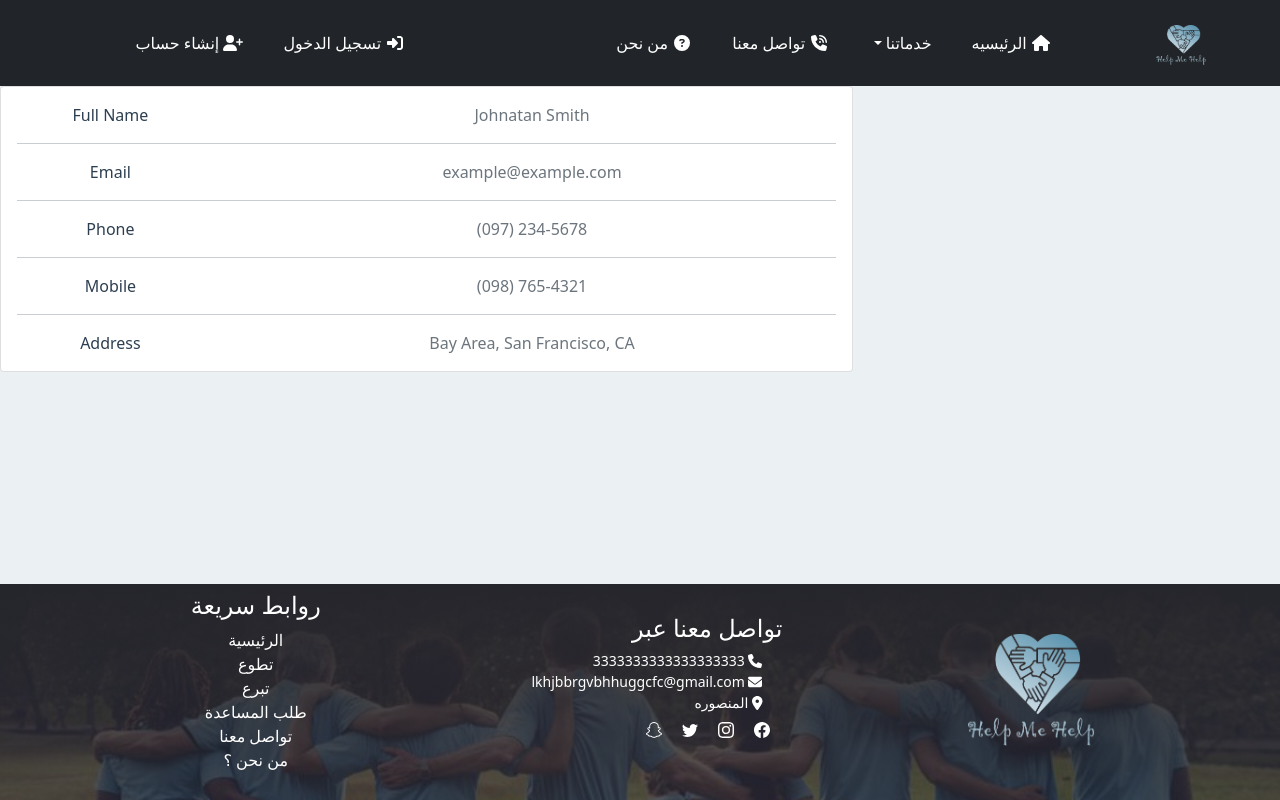
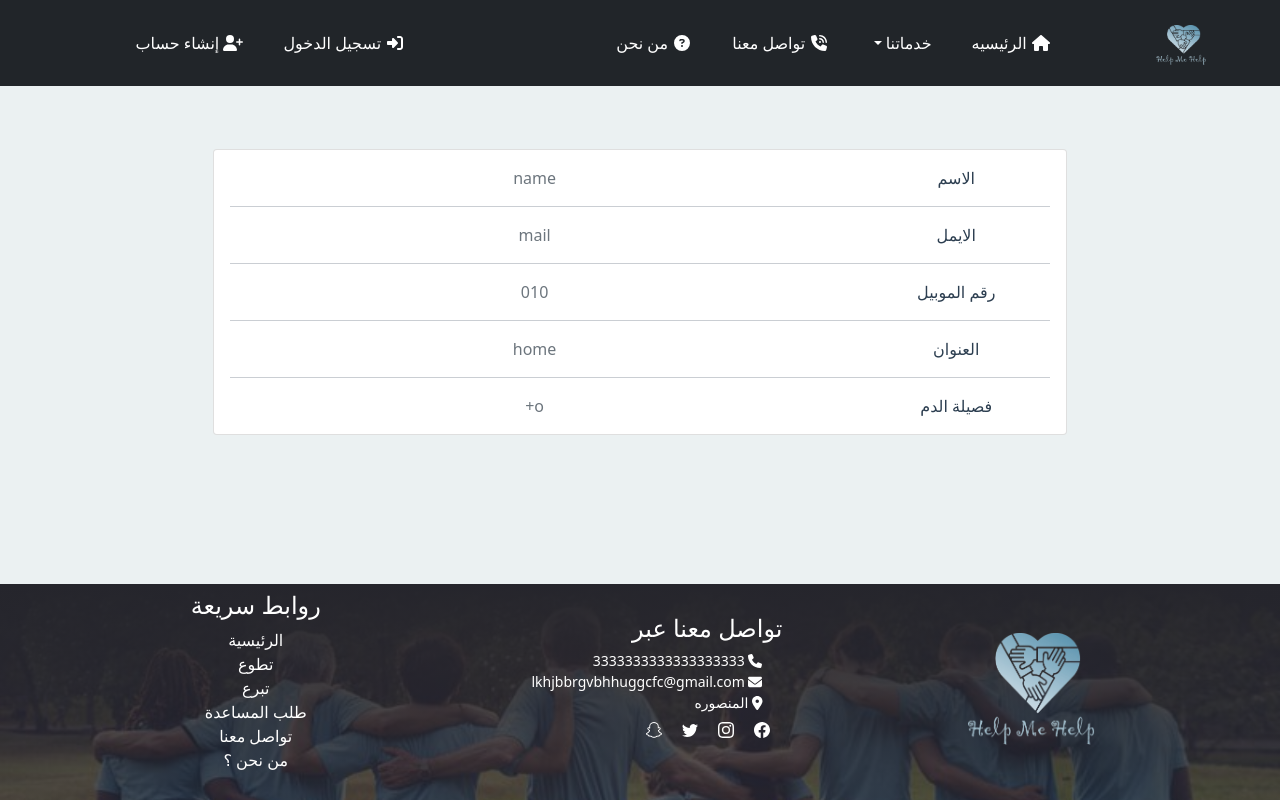
Before and after one commit to rahmahelmy99/fianlGraduationProject, a Vue app: page /myaccount in a window 1280 px wide. Built offline with nearby package versions, Linux system fonts and the light colour scheme.

Commit message:
starting acccount page

```diff
--- a/src/components/pages/user/account.vue
+++ b/src/components/pages/user/account.vue
@@ -1,49 +1,71 @@
+
+<script>
+export default {
+  setup() {
+
+    return 0
+  },
+  data() {
+    return {
+      name: 'name',
+      email: 'mail',
+      phone: '010',
+      blood: 'o+',
+      address: 'home'
+    };
+  },
+  methods: {
+
+  },
+};
+</script>
 <template>
-    <div class="col-lg-8">
+  <div dir="rtl" class="col-lg-8 m-auto">
     <div class="card mb-4">
       <div class="card-body">
         <div class="row">
           <div class="col-sm-3">
-              <p class="mb-0">Full Name</p>
+            <p class="mb-0">الاسم</p>
           </div>
           <div class="col-sm-9">
-              <p class="text-muted mb-0">Johnatan Smith</p>
+            <p class="text-muted mb-0">{{ name }}</p>
           </div>
         </div>
         <hr>
         <div class="row">
           <div class="col-sm-3">
-              <p class="mb-0">Email</p>
+            <p class="mb-0">الايمل</p>
           </div>
           <div class="col-sm-9">
-              <p class="text-muted mb-0">example@example.com</p>
+            <p class="text-muted mb-0">{{ email }}</p>
           </div>
         </div>
         <hr>
         <div class="row">
           <div class="col-sm-3">
-              <p class="mb-0">Phone</p>
+            <p class="mb-0">رقم الموبيل</p>
           </div>
           <div class="col-sm-9">
-              <p class="text-muted mb-0">(097) 234-5678</p>
+            <p class="text-muted mb-0">{{ phone }}</p>
+          </div>
+        </div>
+
+        <hr>
+        <div class="row">
+          <div class="col-sm-3">
+            <p class="mb-0">العنوان</p>
+          </div>
+          <div class="col-sm-9">
+            <p class="text-muted mb-0">{{ address }}</p>
           </div>
         </div>
         <hr>
         <div class="row">
           <div class="col-sm-3">
-              <p class="mb-0">Mobile</p>
+            <p class="mb-0">فصيلة الدم</p>
           </div>
           <div class="col-sm-9">
-              <p class="text-muted mb-0">(098) 765-4321</p>
-            </div>
-          </div>
-          <hr>
-          <div class="row">
-            <div class="col-sm-3">
-              <p class="mb-0">Address</p>
-            </div>
-            <div class="col-sm-9">
-              <p class="text-muted mb-0">Bay Area, San Francisco, CA</p>
+            <p class="text-muted mb-0">{{ blood }}</p>
           </div>
         </div>
       </div>
```
Lines whose indentation alone changed are shown as unchanged.
